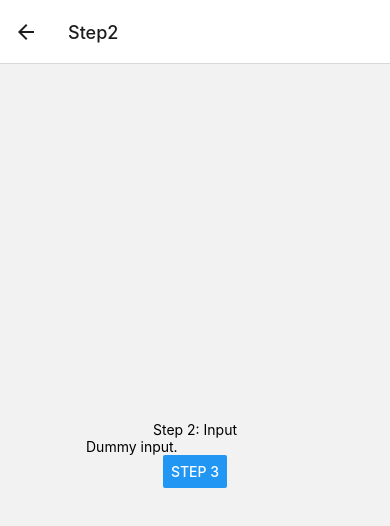
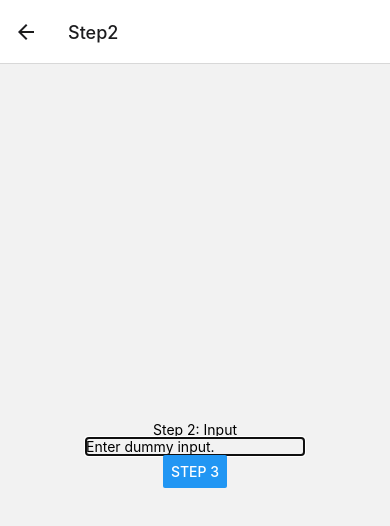
Before and after one commit to csantarin/android-startup-perf-app, a React Native app: screen /Step2 in a window 390 px wide. Shown: the top 526 px of the page. Built offline with nearby package versions, Linux system fonts and the light colour scheme.

Commit message:
feat(flow): autofocus on text inputs

```diff
--- a/src/flow/ui/screens/Step2Screen.tsx
+++ b/src/flow/ui/screens/Step2Screen.tsx
@@ -17,7 +17,7 @@ const Step2Screen = () => {
     <ScreenView>
       <Text>Step 2: Input</Text>
       <View>
-        <TextInput placeholder="Dummy input." value={step2Value} onChangeText={handleInputChange} />
+        <TextInput placeholder="Enter dummy input." value={step2Value} onChangeText={handleInputChange} autoFocus={true} />
       </View>
       <Button title="Step 3" onPress={navigateTo.Step3} />
     </ScreenView>
--- a/src/flow/ui/screens/Step3Screen.tsx
+++ b/src/flow/ui/screens/Step3Screen.tsx
@@ -17,7 +17,7 @@ const Step3Screen = () => {
     <ScreenView>
       <Text>Step 3: More input</Text>
       <View>
-        <TextInput placeholder="More dummy input!" value={step3Value} onChangeText={handleInputChange} />
+        <TextInput placeholder="More dummy input!" value={step3Value} onChangeText={handleInputChange} autoFocus={true} />
       </View>
       <Button title="Review Details" onPress={navigateTo.Step4Review} />
     </ScreenView>
```
